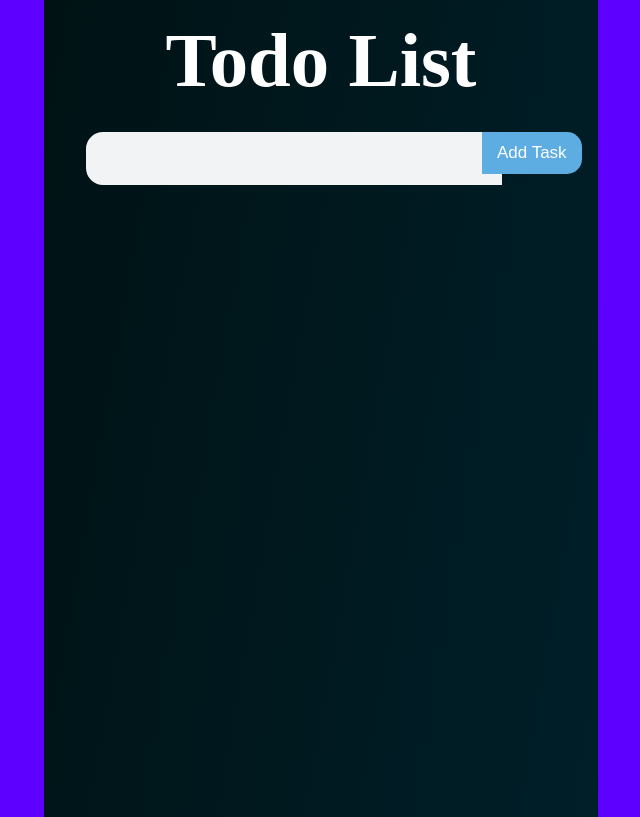
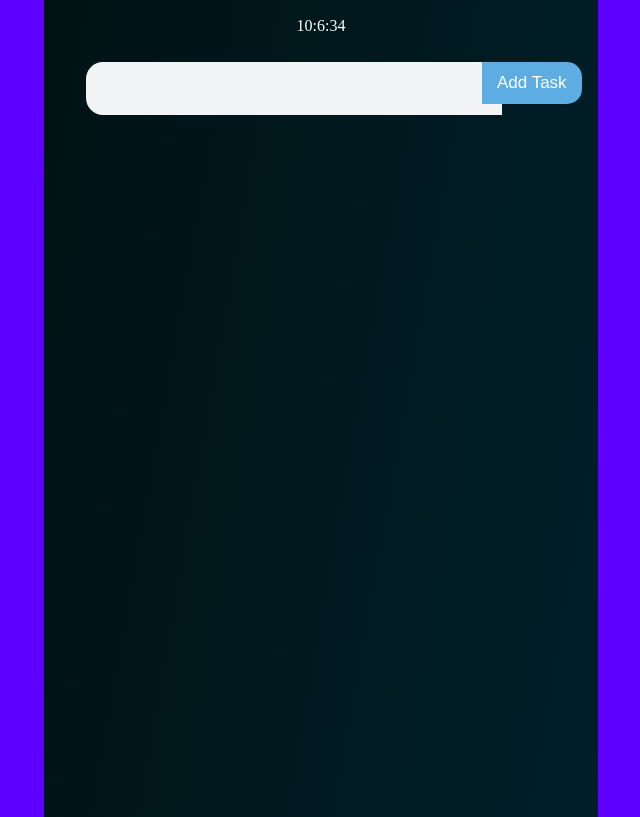
Before and after one commit to akshaythappar/React, a React (Vite) app in the folder react-thapa/: page / in a window 1280 px wide. Shown: the whole page, without its empty margins (319-959 px from the left). Built offline with nearby package versions, Linux system fonts and the light colour scheme.

Commit message:
code done by me

```diff
--- a/react-thapa/src/components/Projects/ToDoApp/Todo.jsx
+++ b/react-thapa/src/components/Projects/ToDoApp/Todo.jsx
@@ -6,6 +6,20 @@ import "./Todo.css"
 export const Todo = () => {
     const [inputValue,setInputValue]=useState("");
     const [task,setTask]=useState([]);
+    const [time,setTime]=useState("");
+
+    const handleTime = () =>{
+        let time=new Date()
+        let hour=time.getHours();
+        let minute=time.getMinutes();
+        let seconds=time.getSeconds();
+        time=hour+ ":" + minute + ":" + seconds;
+        setTime(time);
+    }
+    setInterval(()=>{
+        handleTime();
+    },100)
+
     const handleInputChange = (value)=>{
         setInputValue(value);
     }
@@ -27,11 +41,16 @@ export const Todo = () => {
 
 
     }
+
+
     return (
         <section className="todo-container">
             <header>
-                <h1>Todo List</h1>
+                {/* <h1>Todo List</h1> */}
             </header>
+            <section className="time">
+              {time}
+            </section>
             <section className="form">
                 <form action="" onSubmit={handleFormSubmit}>
                     <div>
```
